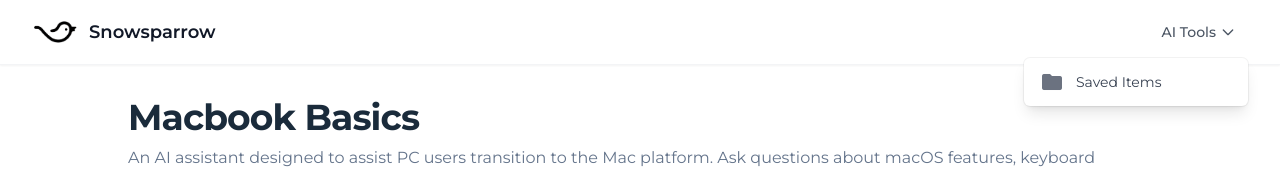
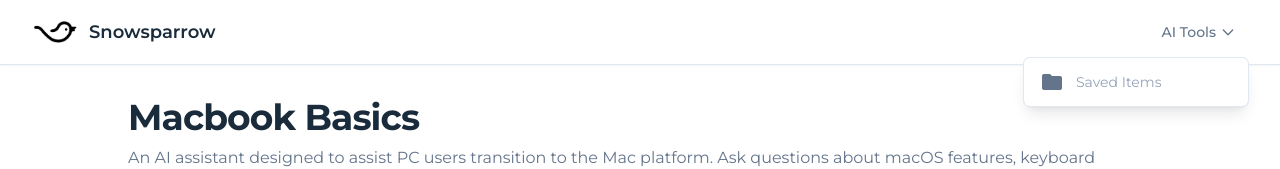
Before and after one commit to troyharris/snowsparrow, a Next.js app: page /mac in a window 1280 px wide. Both pictures are taken after a click on the button "AI Tools". Shown: the top 169 px of the page. Built offline with nearby package versions, Linux system fonts and the light colour scheme; no server answers.

Commit message:
Fixed Dark Mode

```diff
--- a/components/shared/AdminDropdown.tsx
+++ b/components/shared/AdminDropdown.tsx
@@ -72,7 +72,7 @@ export default function AdminDropdown() {
 
   return (
     <Menu as="div" className="relative inline-block text-left">
-      <Menu.Button className="text-gray-600 hover:text-gray-900 px-3 py-2 rounded-md text-sm font-medium transition-colors inline-flex items-center gap-1">
+      <Menu.Button className="text-muted hover:text-foreground px-3 py-2 rounded-md text-sm font-medium transition-colors inline-flex items-center gap-1">
         Admin
         <svg
           className="w-4 h-4"
@@ -97,7 +97,7 @@ export default function AdminDropdown() {
         leaveFrom="transform opacity-100 scale-100"
         leaveTo="transform opacity-0 scale-95"
       >
-        <Menu.Items className="absolute right-0 mt-2 w-56 origin-top-right rounded-md bg-white shadow-lg ring-1 ring-black ring-opacity-5 focus:outline-none">
+        <Menu.Items className="absolute right-0 mt-2 w-56 origin-top-right rounded-md bg-background shadow-lg ring-1 ring-border focus:outline-none">
           <div className="py-1">
             {adminPages.map((page) => (
               <Menu.Item key={page.href}>
@@ -106,12 +106,12 @@ export default function AdminDropdown() {
                     href={page.href}
                     className={`${
                       active || pathname === page.href
-                        ? "bg-gray-100 text-gray-900"
-                        : "text-gray-700"
+                        ? "bg-muted/20 text-foreground"
+                        : "text-muted-foreground"
                     } group flex items-center px-4 py-2 text-sm gap-3`}
                   >
                     <span
-                      className="material-icons text-xl text-gray-500"
+                      className="material-icons text-xl text-muted"
                       aria-hidden="true"
                     >
                       {page.icon}
--- a/components/shared/AdminSidebar.tsx
+++ b/components/shared/AdminSidebar.tsx
@@ -39,7 +39,7 @@ export default function AdminSidebar() {
 
   return (
     <div
-      className={`bg-white border-r border-gray-200 h-full transition-all duration-300 ${
+      className={`bg-background border-r border-border h-full transition-all duration-300 ${
         collapsed ? "w-16" : "w-64"
       }`}
     >
@@ -52,7 +52,7 @@ export default function AdminSidebar() {
         {!collapsed && <h2 className="font-semibold text-lg">Admin Panel</h2>}
         <button
           onClick={() => setCollapsed(!collapsed)}
-          className="p-1 rounded hover:bg-gray-100"
+          className="p-1 rounded hover:bg-muted/20"
           aria-label={collapsed ? "Expand sidebar" : "Collapse sidebar"}
         >
           <svg
@@ -82,8 +82,8 @@ export default function AdminSidebar() {
                 href={item.href}
                 className={`flex items-center p-2 rounded-md transition-colors ${
                   pathname === item.href
-                    ? "bg-blue-50 text-blue-700"
-                    : "hover:bg-gray-100"
+                    ? "bg-accent/20 text-accent"
+                    : "hover:bg-muted/20"
                 }`}
               >
                 <span
--- a/components/shared/ChatInterface.tsx
+++ b/components/shared/ChatInterface.tsx
@@ -293,7 +293,7 @@ export const ChatInterface: React.FC<ChatInterfaceProps> = ({
                     key={index}
                     className={`p-4 ${
                       message.role === "user"
-                        ? "bg-slate-100 rounded-md"
+                        ? "dark:bg-slate-700 bg-slate-100 rounded-md"
                         : ""
                     } `}
                   >
--- a/components/shared/Nav.tsx
+++ b/components/shared/Nav.tsx
@@ -4,12 +4,12 @@ import UserAvatar from "./UserAvatar";
 
 export default function Nav() {
   return (
-    <nav className="bg-white shadow-sm border-b border-gray-100">
+    <nav className="bg-background shadow-sm border-b border-border">
       <div className="max-w-7xl mx-auto px-4 sm:px-6 lg:px-8">
         <div className="flex items-center justify-between h-16">
           <Link href="/" className="flex items-center gap-2">
             <img className="h-8 w-auto" src="/snowsparrow-logo.png" alt="" />
-            <span className="text-lg font-semibold text-gray-900">
+            <span className="text-lg font-semibold text-foreground">
               Snowsparrow
             </span>
           </Link>
--- a/components/shared/NavDropdown.tsx
+++ b/components/shared/NavDropdown.tsx
@@ -32,7 +32,7 @@ export default function NavDropdown() {
 
   return (
     <Menu as="div" className="relative inline-block text-left">
-      <Menu.Button className="text-gray-600 hover:text-gray-900 px-3 py-2 rounded-md text-sm font-medium transition-colors inline-flex items-center gap-1">
+      <Menu.Button className="text-muted hover:text-foreground px-3 py-2 rounded-md text-sm font-medium transition-colors inline-flex items-center gap-1">
         AI Tools
         <svg
           className="w-4 h-4"
@@ -57,7 +57,7 @@ export default function NavDropdown() {
         leaveFrom="transform opacity-100 scale-100"
         leaveTo="transform opacity-0 scale-95"
       >
-        <Menu.Items className="absolute right-0 mt-2 w-56 origin-top-right rounded-md bg-white shadow-lg ring-1 ring-black ring-opacity-5 focus:outline-none">
+        <Menu.Items className="absolute right-0 mt-2 w-56 origin-top-right rounded-md bg-background shadow-lg ring-1 ring-border focus:outline-none">
           <div className="py-1">
             {[...tools, {
               id: 'saved-items',
@@ -74,12 +74,12 @@ export default function NavDropdown() {
                     href={tool.href}
                     className={`${
                       active || pathname === tool.href
-                        ? "bg-gray-100 text-gray-900"
-                        : "text-gray-700"
+                        ? "bg-muted/20 text-foreground"
+                        : "text-muted-foreground"
                     } group flex items-center px-4 py-2 text-sm gap-3`}
                   >
                     <span
-                      className="material-icons text-xl text-gray-500"
+                      className="material-icons text-xl text-muted"
                       aria-hidden="true"
                     >
                       {tool.icon}
```
